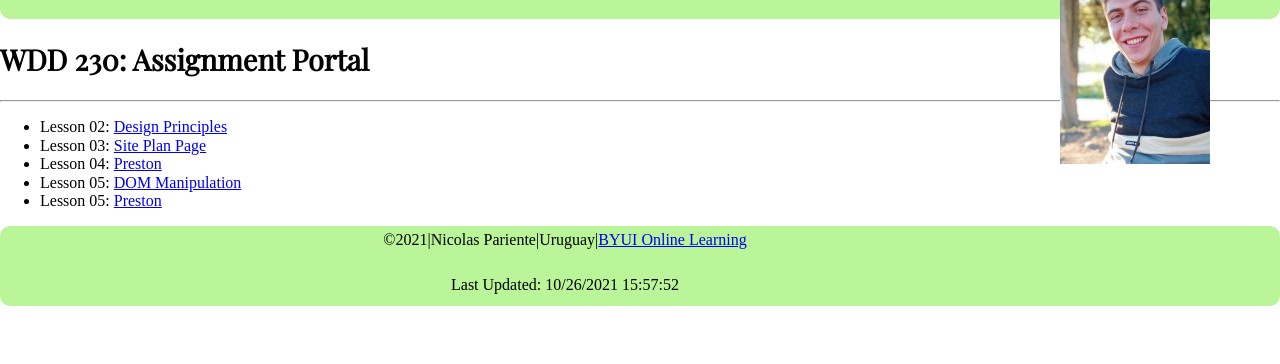
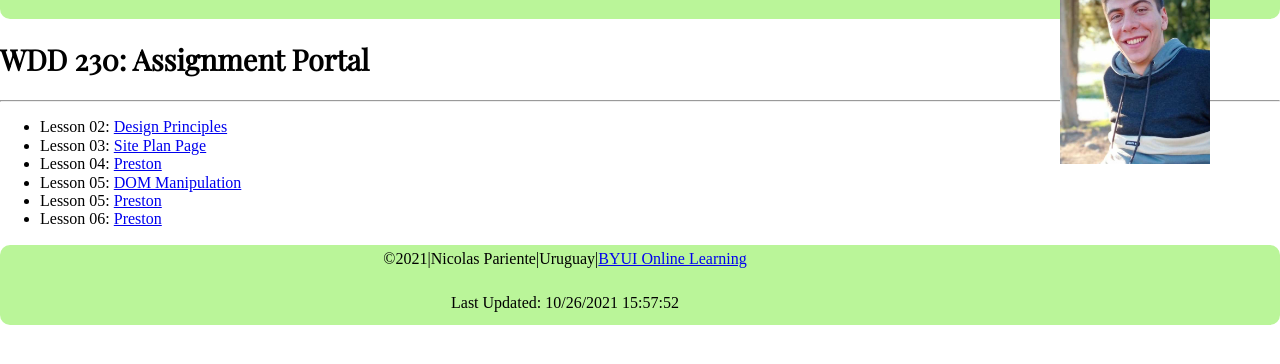
Before and after one commit to NicolasPariente/wdd230, a plain HTML site: page index.html in a window 1280 px wide. Shown: the part 82-446 px from the top of the page. Drawn offline with nearby package versions, Linux system fonts and the light colour scheme.

Commit message:
putting preston 6 at home page

```diff
--- a/index.html
+++ b/index.html
@@ -23,6 +23,7 @@
             <li>Lesson 04: <a href="lesson4/preston-4.html" target="_blank">Preston</a></li>
             <li>Lesson 05: <a href="lesson5/bom.html" target="_blank">DOM Manipulation</a></li>
             <li>Lesson 05: <a href="lesson5/preston-5.html" target="_blank">Preston</a></li>
+            <li>Lesson 06: <a href="lesson5/preston-5.html" target="_blank">Preston</a></li>
           </ul>
     </main>
     <footer>
```
